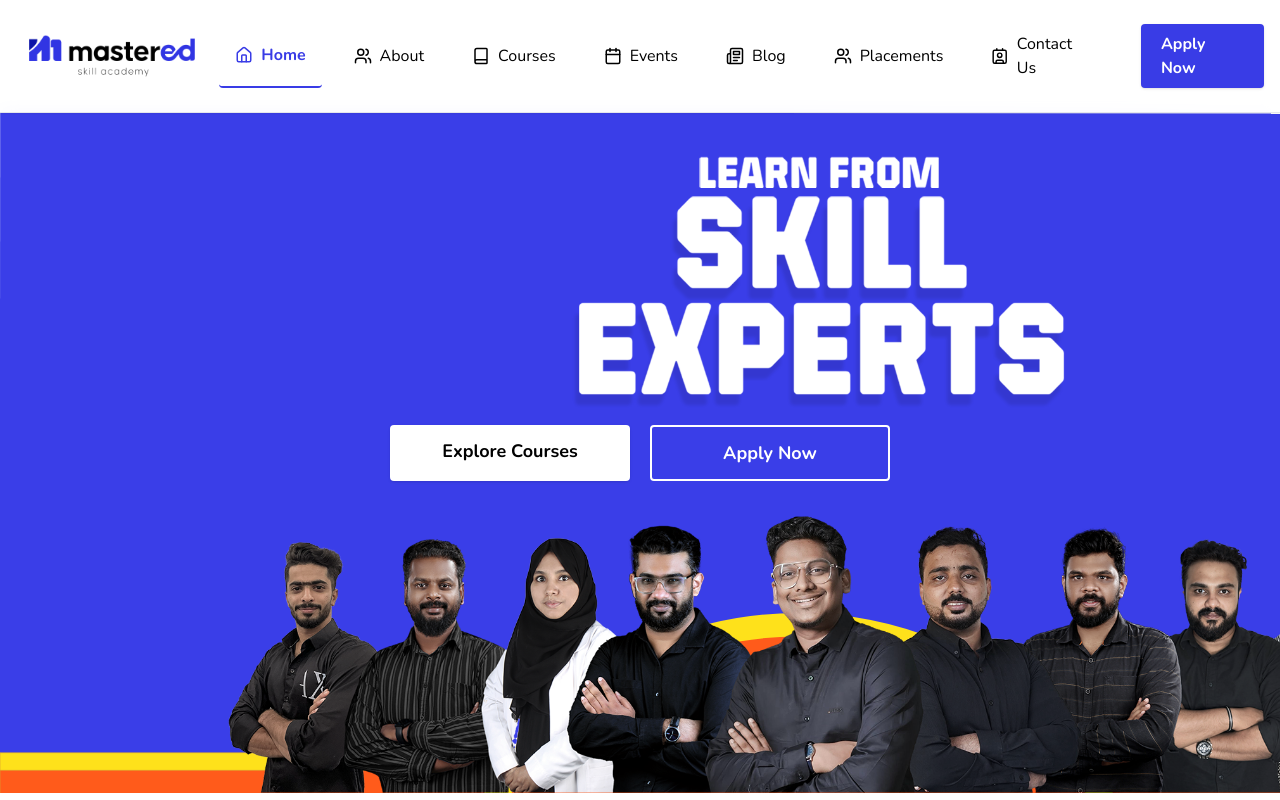
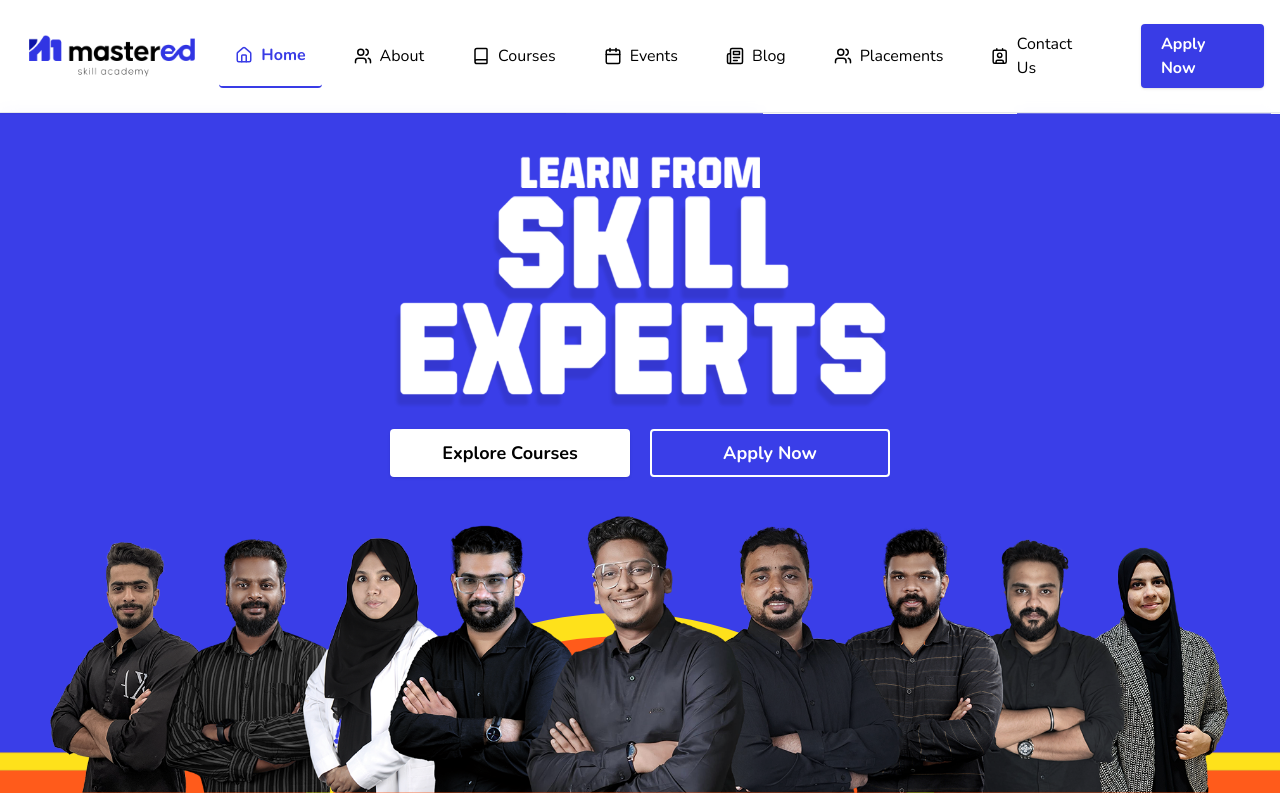
Before and after one commit to misahaabv/mastered_skill_academy, a React (Vite) app: page / in a window 1280 px wide. Shown: the top 800 px of the page. Built offline with nearby package versions, Linux system fonts and the light colour scheme.

Commit message:
modify hero section mobile, footer

```diff
--- a/src/components/CTASection.tsx
+++ b/src/components/CTASection.tsx
@@ -1,7 +1,7 @@
 import { Link } from "react-router-dom";
 export default function CTASection() {
   return (
-    <section className="container py-8 md:py-10 flex flex-col items-center justify-center animate-fade-in bg-primary text-white">
+    <section className="max-w-none mx-0 py-8 md:py-10 flex flex-col items-center justify-center animate-fade-in bg-primary text-white">
       <h2 className="text-2xl md:text-3xl font-extrabold mb-5 text-center">Start Your Journey with Mastered Today</h2>
       <Link to="/contact" className="bg-[#fee11b] text-black px-8 py-3 rounded text-lg font-bold shadow hover:bg-[#e6c900] transition-transform">
         Talk to an Advisor
--- a/src/components/Footer.tsx
+++ b/src/components/Footer.tsx
@@ -3,8 +3,8 @@ import { Home, Book, Contact } from "lucide-react";
 
 export default function Footer() {
   return (
-    <footer className="bg-primary text-white mt-0 pt-6 pb-6 border-t border-primary/20">
-      <div className="container flex flex-col md:flex-row gap-8 md:gap-0 justify-between items-center md:items-start">
+    <footer className="bg-[#131213] text-white mt-0 pt-6 pb-6 border-t border-primary/20">
+      <div className="container mt-10 flex flex-col md:flex-row gap-8 md:gap-0 justify-between items-center md:items-start">
         <div className="flex flex-col items-center md:items-start w-full md:w-auto mb-6 md:mb-0">
           <div className="flex items-center mb-4">
             <img
@@ -20,7 +20,7 @@ export default function Footer() {
         </div>
 
         <div className="flex flex-col items-center md:items-start w-full md:w-auto mb-6 md:mb-0">
-          <span className="uppercase tracking-widest text-sm mb-2 font-semibold text-white/80">Quick Links</span>
+          <span className="uppercase tracking-widest text-sm mb-2 font-semibold text-primary/80">Quick Links</span>
           <div className="flex flex-col gap-2">
             <Link to="/" className="flex items-center gap-2 text-base text-white hover:text-primary-foreground/70 transition-colors">
               <Home size={18}/> Home
@@ -35,7 +35,7 @@ export default function Footer() {
         </div>
 
         <div className="flex flex-col items-center md:items-start w-full md:w-auto mb-6 md:mb-0">
-          <span className="uppercase tracking-widest text-sm mb-2 font-semibold text-white/80">Contact</span>
+          <span className="uppercase tracking-widest text-sm mb-2 font-semibold text-primary/80">Contact</span>
           <span className="text-base">
             Mini Bypass Rd, Bypass Junction,<br />
             Azhchavattam, Kozhikode, Kerala 673007
@@ -45,7 +45,7 @@ export default function Footer() {
         </div>
 
         <div className="flex flex-col items-center md:items-end w-full md:w-auto gap-3">
-          <span className="uppercase tracking-widest text-sm mb-2 font-semibold text-white/80">Follow Us</span>
+          <span className="uppercase tracking-widest text-sm mb-2 font-semibold text-primary/80">Follow Us</span>
           <div className="flex gap-4">
             <a
               href="https://www.instagram.com/mastered_skill_academy/"
--- a/src/components/HeroSection.tsx
+++ b/src/components/HeroSection.tsx
@@ -2,23 +2,36 @@ import { Link } from "react-router-dom";
 
 export default function HeroSection() {
   return (
-    <section
-      className="relative py-16 md:py-32 min-h-[85vh] flex items-center justify-center bg-cover bg-no-repeat"
-      style={{
-        backgroundImage:
-          "url('/lovable-uploads/banner7.svg')",
-      }}
-    >
-      {/* Removed overlay to show image in original color */}
-      <div className="relative z-10 w-full flex flex-col items-center justify-center">
+    <section className="relative min-h-[50vh] sm:min-h-[85vh] flex flex-col sm:flex-row items-start sm:items-center justify-start sm:justify-center">
+      {/* Mobile Background */}
+      <div className="w-full h-auto relative sm:absolute sm:inset-0">
+        <img
+          src="/lovable-uploads/mobile-banner8.jpg"
+          alt="Hero Banner"
+          className="w-full h-auto object-contain block sm:hidden"
+        />
+        {/* Tablet Background */}
+        <div
+          className="absolute inset-0 bg-cover bg-no-repeat bg-center hidden sm:block lg:hidden"
+          style={{
+            backgroundImage: "url('/lovable-uploads/banner-tablet.svg')",
+          }}
+        />
 
-        {/* <p className="text-lg md:text-2xl text-white mb-10 max-w-2xl mx-auto drop-shadow">
-          Career-focused, AI-integrated diploma programs to thrive in today{"'"}s job market.
-        </p> */}
-        <div className="flex gap-5 flex-wrap justify-center">
+        {/* Desktop Background */}
+        <div
+          className="absolute inset-0 bg-cover bg-no-repeat bg-center hidden lg:block"
+          style={{
+            backgroundImage: "url('/lovable-uploads/banner7.svg')",
+          }}
+        />
+      </div>
+
+      <div className="relative z-10 w-full flex flex-col items-center">
+        <div className="flex gap-5 flex-wrap justify-center py-8">
           <Link
             to="/courses"
-            className="w-60 text-center bg-white text-black px-8 py-3 rounded text-lg font-bold shadow hover:scale-105 transition-transform"
+            className="w-60 h-12 flex items-center justify-center bg-primary sm:bg-white text-white sm:text-black px-8 rounded text-lg font-bold shadow hover:scale-105 transition-transform"
           >
             Explore Courses
           </Link>
@@ -26,7 +39,7 @@ export default function HeroSection() {
             href="https://wa.me/918590097448"
             target="_blank"
             rel="noopener noreferrer"
-            className="w-60 text-center border-2 border-white text-white px-8 py-3 rounded text-lg font-bold hover:bg-white hover:text-black transition"
+            className="w-60 h-12 flex items-center justify-center bg-white sm:bg-transparent border-2 border-primary sm:border-white text-primary sm:text-white px-8 rounded text-lg font-bold hover:bg-primary hover:text-white sm:hover:bg-white sm:hover:text-black transition"
           >
             Apply Now
           </a>
```
Also changed, not shown: public/lovable-uploads/mobile-banner8.jpg (added).
